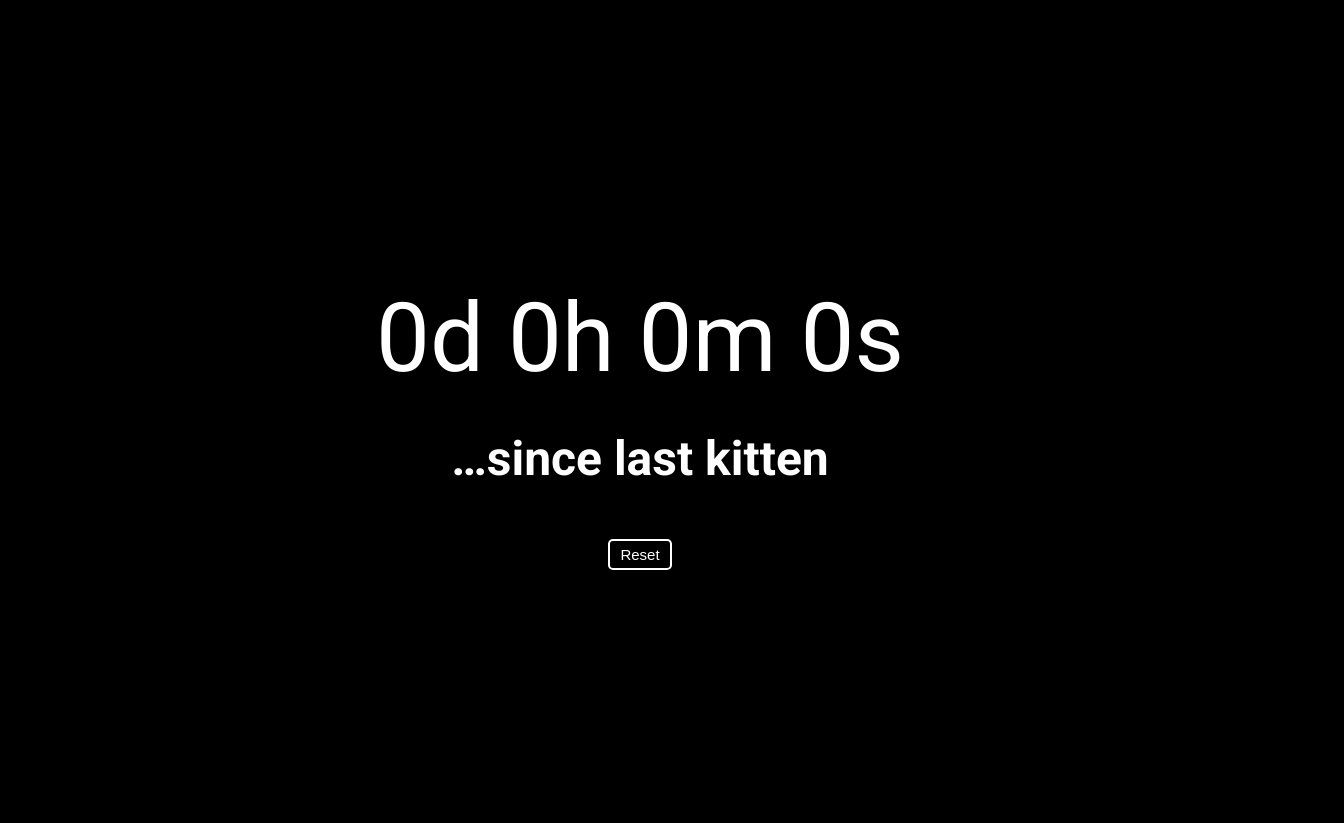
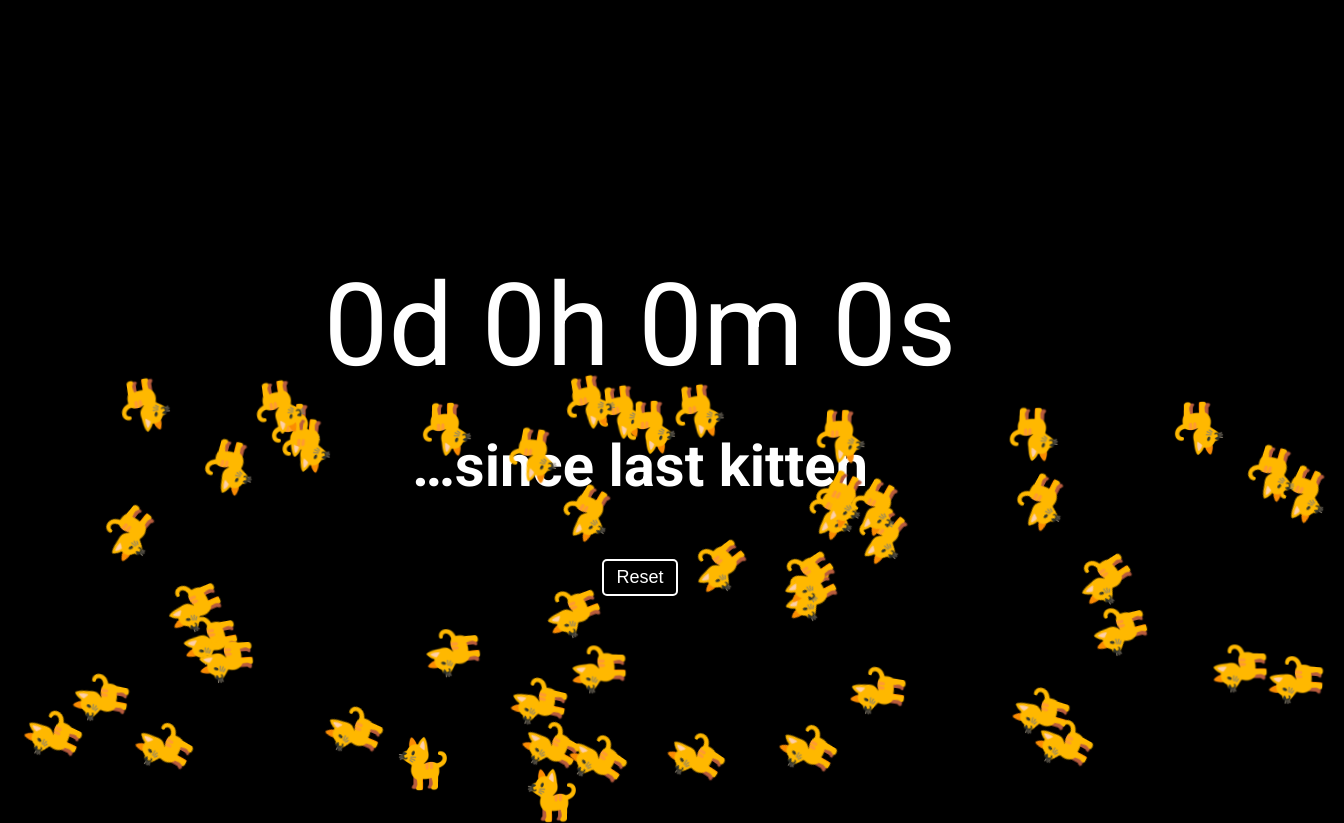
Before and after one commit to BraydenLittle/Kitten-Timer, a plain HTML site: page index.html in a window 1280 px wide. Both pictures are taken after a click on the button "Reset". Shown: the whole page, 1344 px wide, since content can reach past the window. Drawn offline with Linux system fonts and the light colour scheme; no server answers.

Commit message:
Emoji rain fix 3 + content size increase

```diff
--- a/index.html
+++ b/index.html
@@ -22,17 +22,17 @@
       overflow: hidden;
     }
     #stopwatch {
-      font-size: 96px;
+      font-size: 115px; /* 20% larger */
       line-height: 1.5;
       margin-top: 20px;
     }
     #heading {
-      font-size: 48px;
+      font-size: 58px; /* 20% larger */
       margin-top: 20px;
     }
     #resetButton {
-      font-size: 15px;
-      padding: 5px 10px;
+      font-size: 18px; /* 20% larger */
+      padding: 6px 12px;
       margin-top: 20px;
       cursor: pointer;
       background-color: black;
@@ -42,8 +42,33 @@
     }
     .emoji {
       position: absolute;
-      font-size: 40px;
+      font-size: 48px; /* 20% larger */
       pointer-events: none;
+      will-change: transform, top;
+    }
+    @keyframes fall {
+      0% {
+        top: -10%;
+        transform: rotate(0deg);
+      }
+      50% {
+        transform: rotate(180deg);
+      }
+      100% {
+        top: 110%;
+        transform: rotate(360deg);
+      }
+    }
+    @keyframes bounce {
+      0%, 20% {
+        transform: translateY(0);
+      }
+      50% {
+        transform: translateY(-50px);
+      }
+      100% {
+        transform: translateY(0);
+      }
     }
   </style>
   <!-- Tab Icon -->
@@ -118,22 +143,21 @@
         emoji.textContent = "🐈";
         emoji.className = "emoji";
 
-        // Random position, rotation, and fall speed
+        // Random initial position and animation parameters
         const startX = Math.random() * window.innerWidth;
-        const rotation = (Math.random() - 0.5) * 360;
-        const fallDuration = Math.random() * 2 + 3; // 3-5 seconds
+        const fallDuration = Math.random() * 3 + 3; // 3-6 seconds
 
         emoji.style.left = `${startX}px`;
-        emoji.style.top = `-50px`; // Start slightly off-screen
-        emoji.style.animation = `fall ${fallDuration}s ease-out, spin ${fallDuration}s linear`;
-
-        // Custom bounce effect
-        emoji.style.animationTimingFunction = `ease-out`;
+        emoji.style.top = `-50px`;
+        emoji.style.animation = `
+          fall ${fallDuration}s linear,
+          bounce 0.5s ease-in-out ${fallDuration - 0.5}s
+        `;
 
         document.body.appendChild(emoji);
 
-        // Remove emoji after animation
-        setTimeout(() => emoji.remove(), fallDuration * 1000);
+        // Remove emoji after it leaves the screen
+        setTimeout(() => emoji.remove(), fallDuration * 1000 + 500);
       }
     }
 
```
